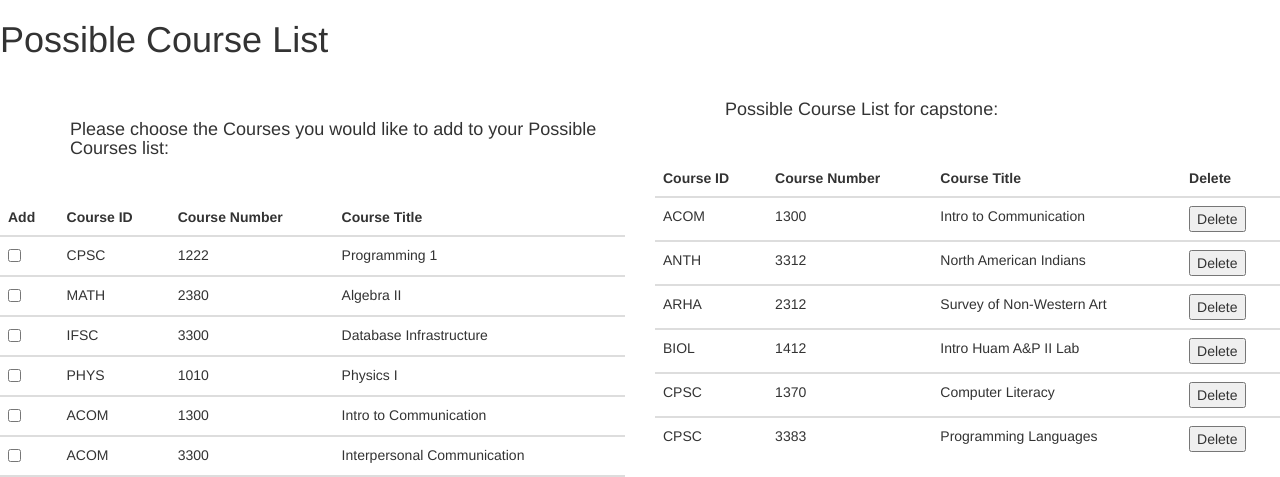
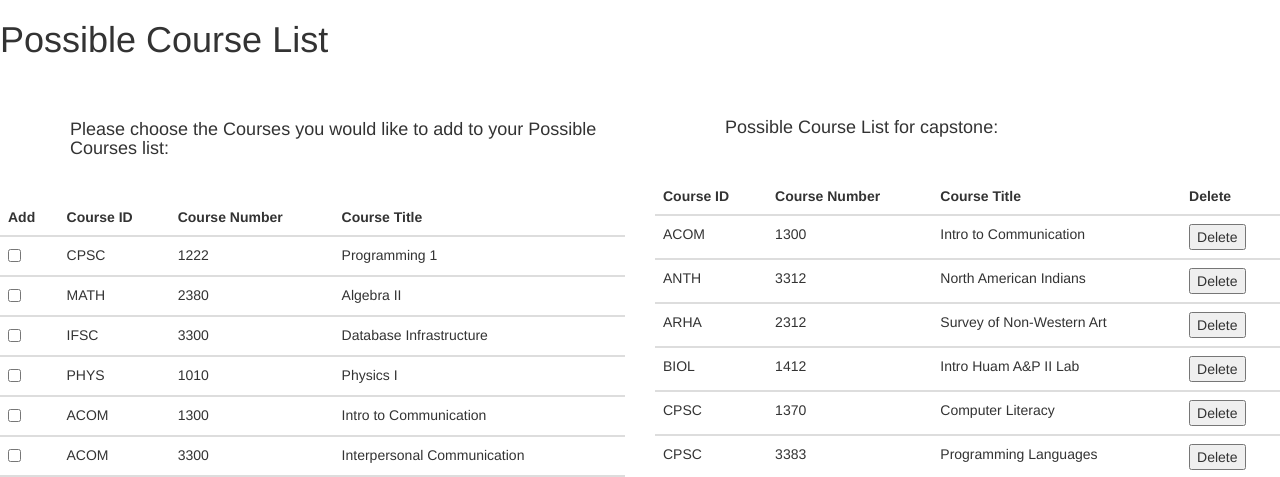
Before and after one commit to zgjohnson/semesterScheduler, a Django app: page /possible_courses/ in a window 1280 px wide. Shown: the part 308-785 px from the top of the page. Run offline with Django 3.2, Linux system fonts and the light colour scheme; a user stored in the database is signed in; data comes from the database, SQL or seed files in the repository; some libraries are stand-ins or nearby versions.

Commit message:
Update designatedCourses.html

```diff
--- a/catalog/templates/designatedCourses.html
+++ b/catalog/templates/designatedCourses.html
@@ -48,7 +48,7 @@
     <br>
     <br>
     <div class="col-sm-6">
-        <h4>Possible Course List for {{ user.username }}:</h4>
+        <h4 style="padding-top: 68px">Possible Course List for {{ user.username }}:</h4>
 
         <table class="table table-hover">
                 <thead>
```
